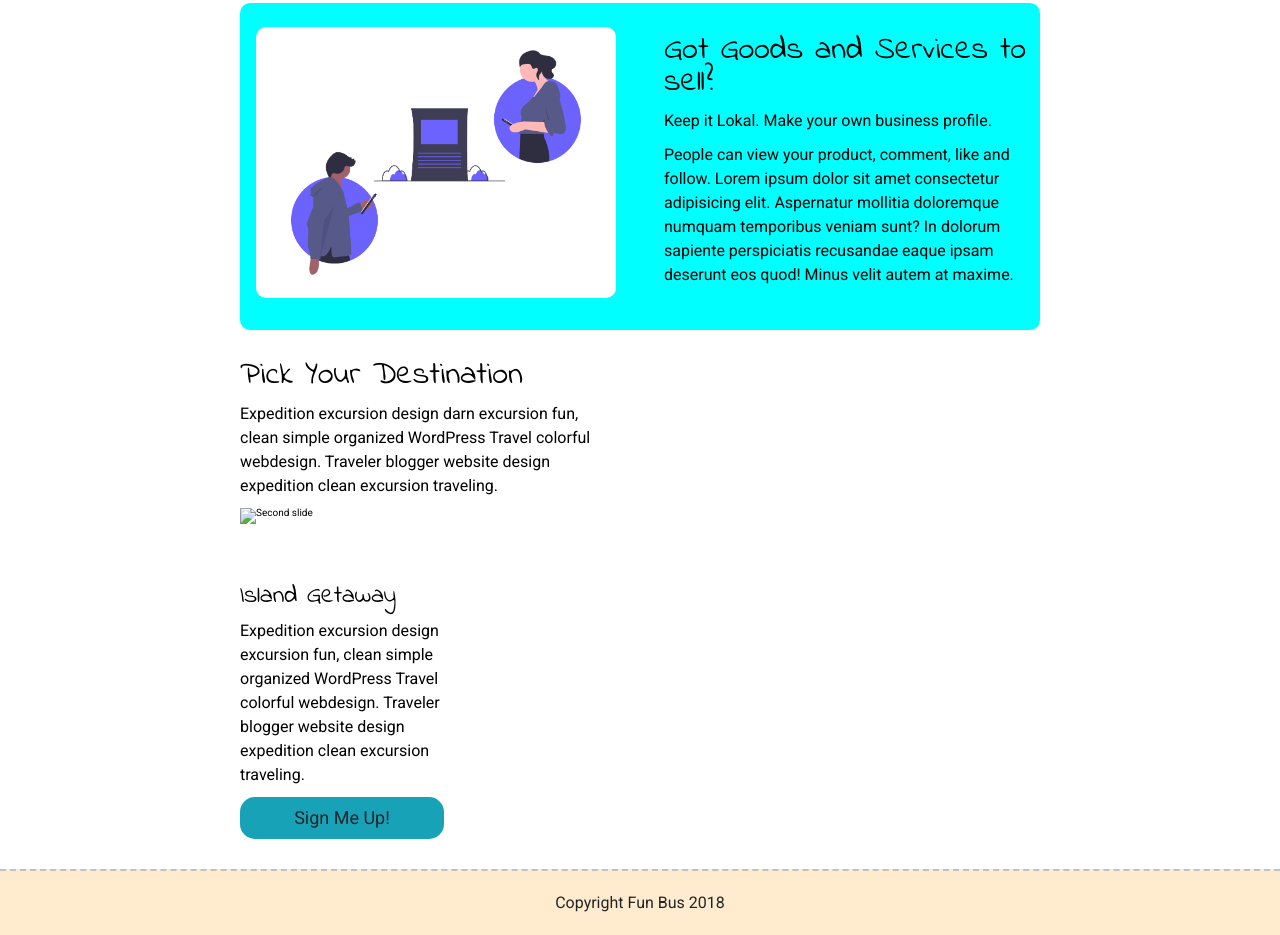
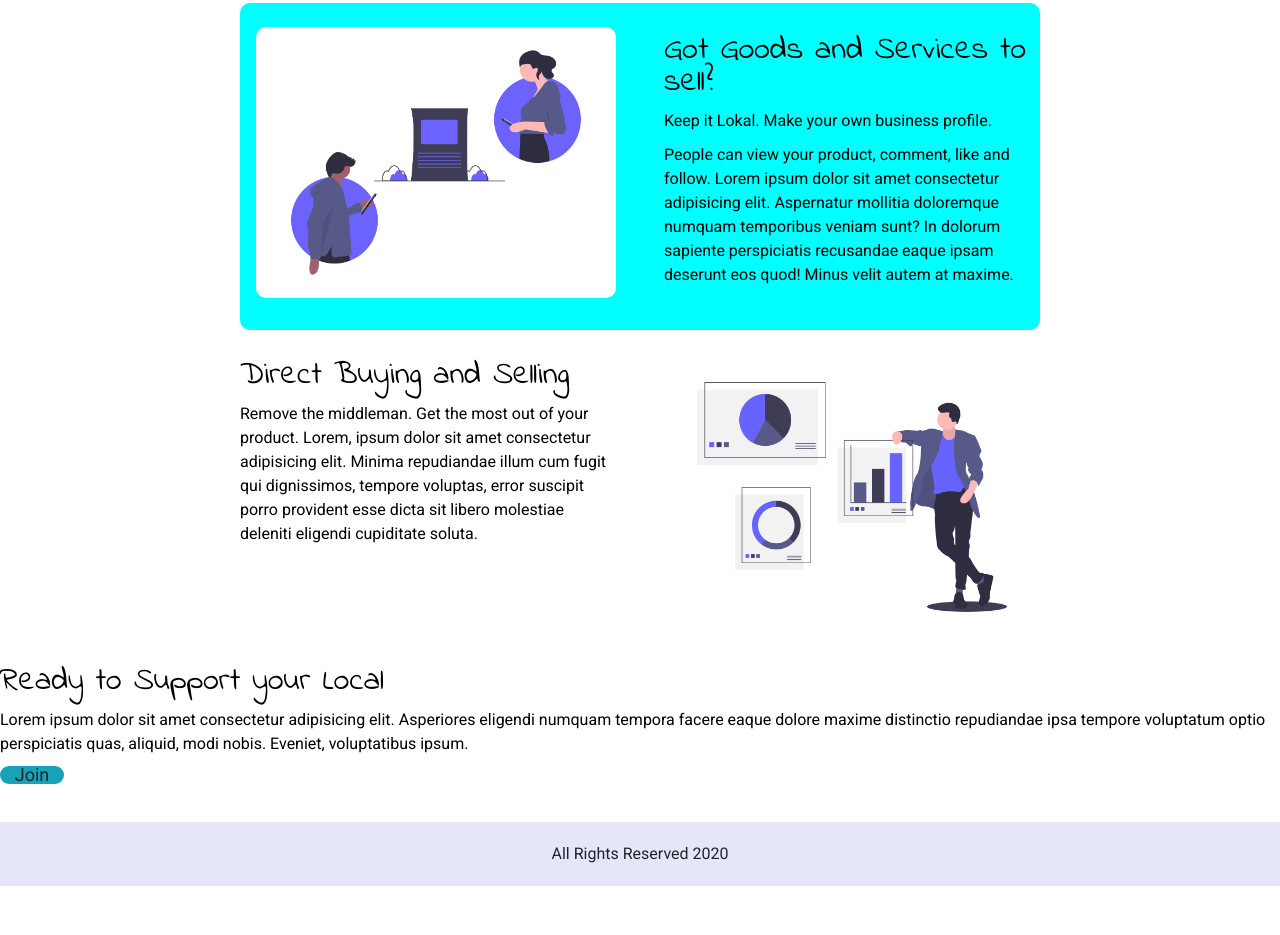
Before and after one commit to junnmerks/e-Commerce, a plain HTML site: page index.html in a window 1280 px wide. Shown: the part 773-1708 px from the top of the page. After the commit the page ends 1659 px from the top, so only its background shows below. Drawn offline with Linux system fonts and the light colour scheme.

Commit message:
added new cotent image-all data. updated the footer

```diff
--- a/LESS/footer.less
+++ b/LESS/footer.less
@@ -1,6 +1,6 @@
+
 .footer {
-    border-top: 2px dashed silver;
-    background: @sandy-beach;
+    background: @footer-bg;
 
     p {
       text-align: center;
--- a/LESS/global.less
+++ b/LESS/global.less
@@ -50,3 +50,16 @@
     width: 100%;
     margin: 0 auto;
   }
+
+  .btn{
+    width:5%;
+    height: 18%;
+    border-radius: 1.5rem;
+    display: flex;
+    justify-content: center;
+    align-items: center;
+    text-decoration: none;
+    background-color: @button-bg;
+    color: @font-color;
+    font-size: 1.8rem;
+}
--- a/LESS/home-page.less
+++ b/LESS/home-page.less
@@ -54,10 +54,12 @@
       padding-top: 30px;
       display: flex;
       justify-content: space-between;
+      text-align: center;
 
       .destination {
         width: 30%;
         margin-bottom: 30px;
+        text-align: center;
       }
     }
   }// home
--- a/LESS/mixins.less
+++ b/LESS/mixins.less
@@ -1,18 +1,6 @@
 
 .content-pick{
     padding-bottom: 3%;
-}
-.btn{
-    width:85%;
-    height: 18%;
-    border-radius: 1.5rem;
-    display: flex;
-    justify-content: center;
-    align-items: center;
-    text-decoration: none;
-    background-color: @button-bg;
-    color: @font-color;
-    font-size: 1.8rem;
 }
 
 .displayflex (@align, @direction, @justify){
--- a/LESS/variables.less
+++ b/LESS/variables.less
@@ -4,7 +4,7 @@
 @button-bg: @eastern-blue;
 @main-bg:  @white;
 @navigation-border: @silver;
-@footer-bg: @sandy-beach;
+@footer-bg: lavender;
 
 // Colors
 @white: #FFFFFF;
--- a/index.html
+++ b/index.html
@@ -53,28 +53,31 @@
       </div>
       <div class="text-content">
         <h2>Got Goods and Services to sell?</h2>
-        <p>Keep it Lokal. Make your own business profile.</p>
-        <p>People can view your product, comment, like and follow. Lorem ipsum dolor sit amet consectetur adipisicing elit. Aspernatur mollitia doloremque numquam temporibus veniam sunt? In dolorum sapiente perspiciatis recusandae eaque ipsam deserunt eos quod! Minus velit autem at maxime.</p>
+          <p>Keep it Lokal. Make your own business profile.</p>
+          <p>People can view your product, comment, like and follow. Lorem ipsum dolor sit amet consectetur adipisicing elit. Aspernatur mollitia doloremque numquam temporibus veniam sunt? In dolorum sapiente perspiciatis recusandae eaque ipsam deserunt eos quod! Minus velit autem at maxime.</p>
       </div>
     </section>
     <section class="content-section">
         <div class="text-content">
-        <h2>Pick Your Destination</h2>
-        <p>Expedition excursion design darn excursion fun, clean simple organized WordPress Travel colorful webdesign. Traveler blogger website design expedition clean excursion traveling.</p>
-        <img src="img/destination.jpg" alt="Second slide">
+          <h2>Direct Buying and Selling</h2>
+            <p>Remove the middleman. Get the most out of your product. Lorem, ipsum dolor sit amet consectetur adipisicing elit. Minima repudiandae illum cum fugit qui dignissimos, tempore voluptas, error suscipit porro provident esse dicta sit libero molestiae deleniti eligendi cupiditate soluta.</p>
+        </div>
+          <div class="img-content">
+            <img src="Design/undraw_all_the_data_h4ki.png" alt="graphs and pie charts">
+          </div>
         </div>
     </section>
     <section class="content-pick">
       <div class="destination">
-        <h4>Island Getaway</h4>
-        <p>Expedition excursion design excursion fun, clean simple organized WordPress Travel colorful webdesign. Traveler blogger website design expedition clean excursion traveling.</p>
-        <div class="btn">Sign Me Up!</div>
+        <h2>Ready to Support your Local</h2>
+        <p>Lorem ipsum dolor sit amet consectetur adipisicing elit. Asperiores eligendi numquam tempora facere eaque dolore maxime distinctio repudiandae ipsa tempore voluptatum optio perspiciatis quas, aliquid, modi nobis. Eveniet, voluptatibus ipsum.</p>
+        <div class="btn">Join</div>
       </div>
     </section>
   </div><!-- container -->
 
   <footer class="footer">
-    <p>Copyright Fun Bus 2018</p>
+    <p>All Rights Reserved 2020</p>
   </footer>
 
 </body>
```
Also changed, not shown: CSS/index.css, Design/undraw_all_the_data_h4ki.png (added).
